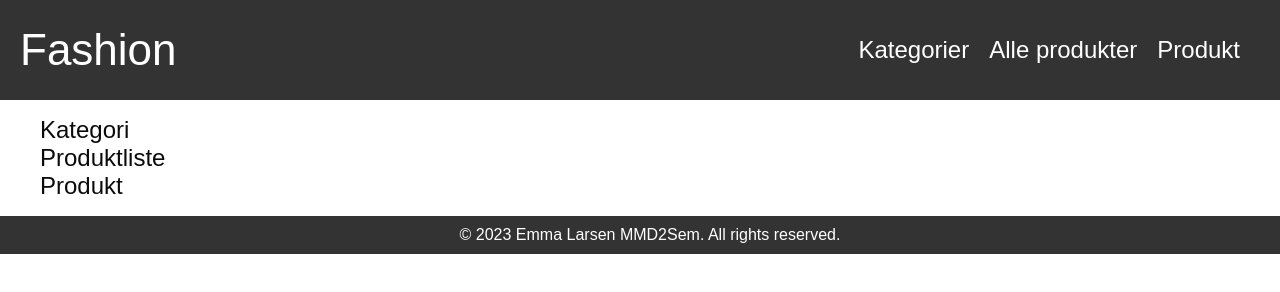
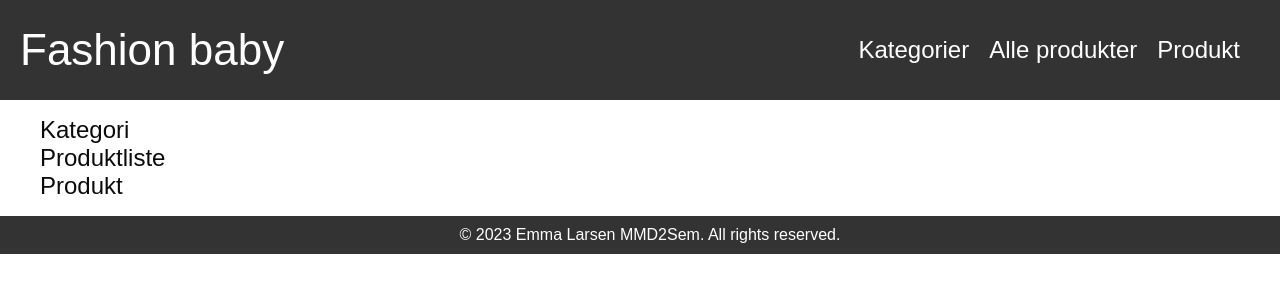
Before and after one commit to emmalarsen1/7.01.01.2, a plain HTML site: page index.html in a window 1280 px wide. Drawn offline with Linux system fonts and the light colour scheme.

Commit message:
branch test

```diff
--- a/index.html
+++ b/index.html
@@ -10,7 +10,7 @@
 <body>
     <main>
         <header class="header">
-            <a class="logo" href="index.html">Fashion</a>
+            <a class="logo" href="index.html">Fashion baby</a>
             <nav class="nav">
               <ul>
                 <li><a href="kategori.html">Kategorier</a></li>
```
